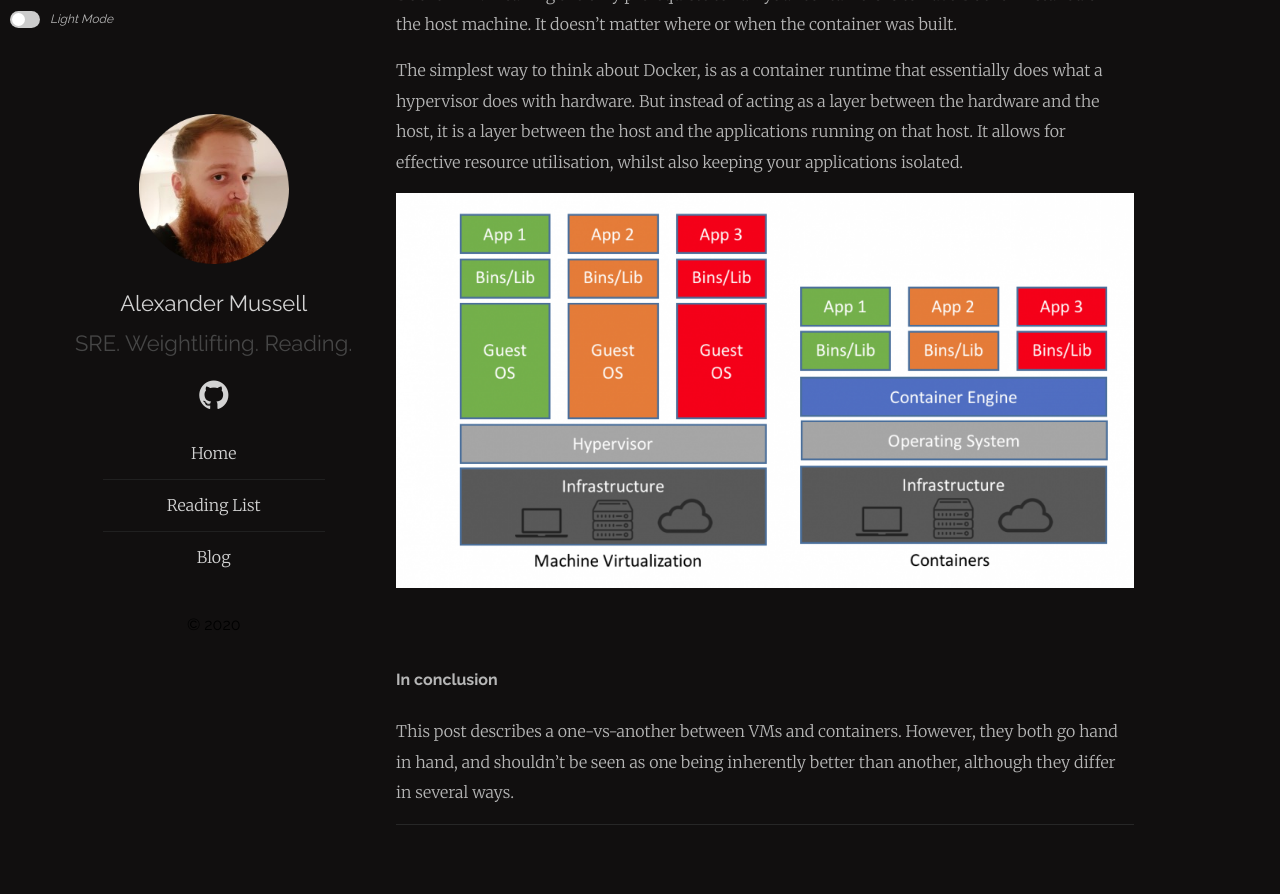
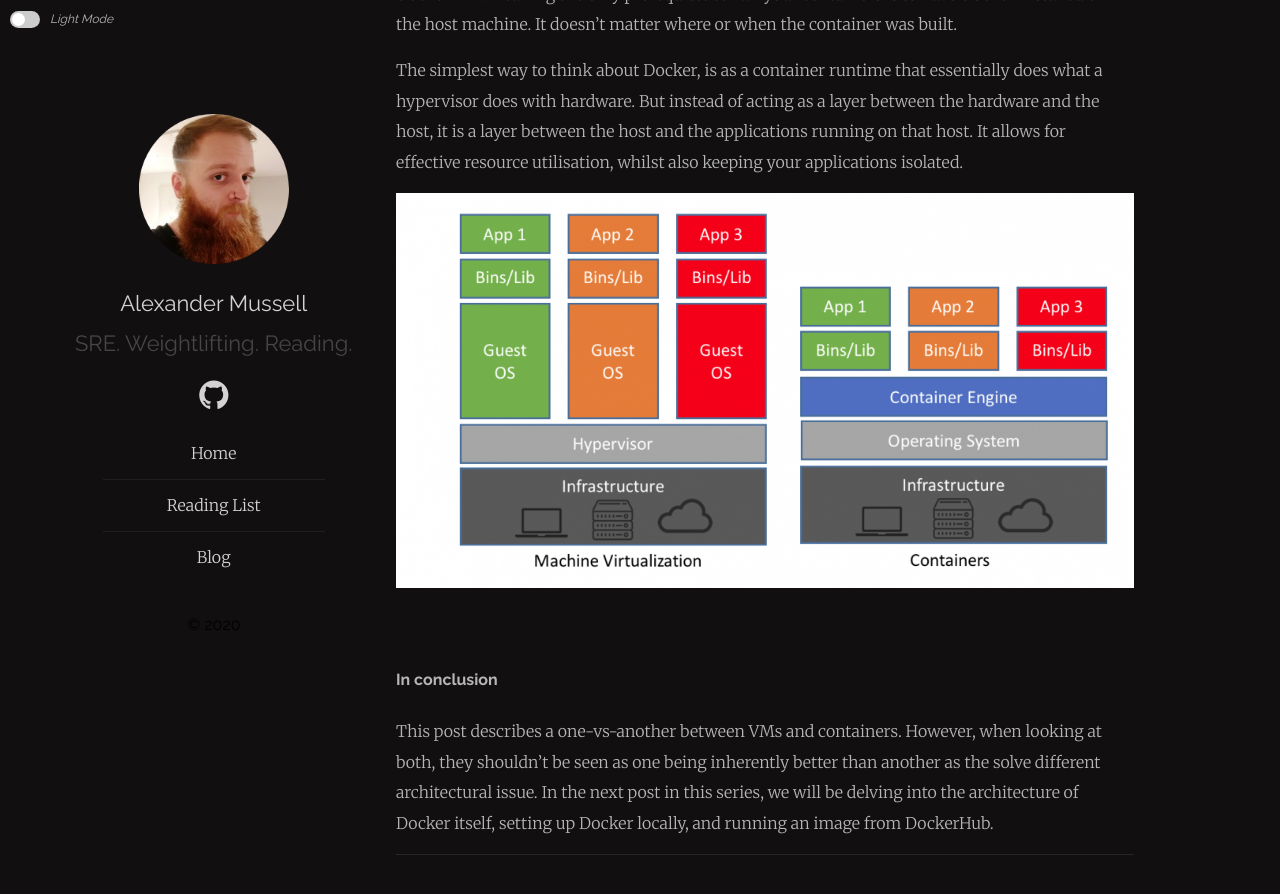
Before and after one commit to AlexMussell/alexmussell.github.io, a Jekyll site: the page built from _posts/2020-03-01-docker-part-1.markdown, in a window 1280 px wide and 900 px high, scrolled down 1726 px. Shown: the top 894 px of the window. Built offline with Jekyll 4.4.1, drawn with Linux system fonts in a browser that asks for light colours; comment, search, counter and statistics services are not loaded; before the commit the page ends 2596 px from its top, so only the background shows below that.

Commit message:
Conclusion

```diff
--- a/_posts/2020-03-01-docker-part-1.markdown
+++ b/_posts/2020-03-01-docker-part-1.markdown
@@ -46,4 +46,4 @@
 <br>
 
 #### In conclusion
-This post describes a one-vs-another between VMs and containers. However, they both go hand in hand, and shouldn't be seen as one being inherently better than another, although they differ in several ways.
+This post describes a one-vs-another between VMs and containers. However, when looking at both, they shouldn't be seen as one being inherently better than another as the solve different architectural issue. In the next post in this series, we will be delving into the architecture of Docker itself, setting up Docker locally, and running an image from DockerHub.
```
